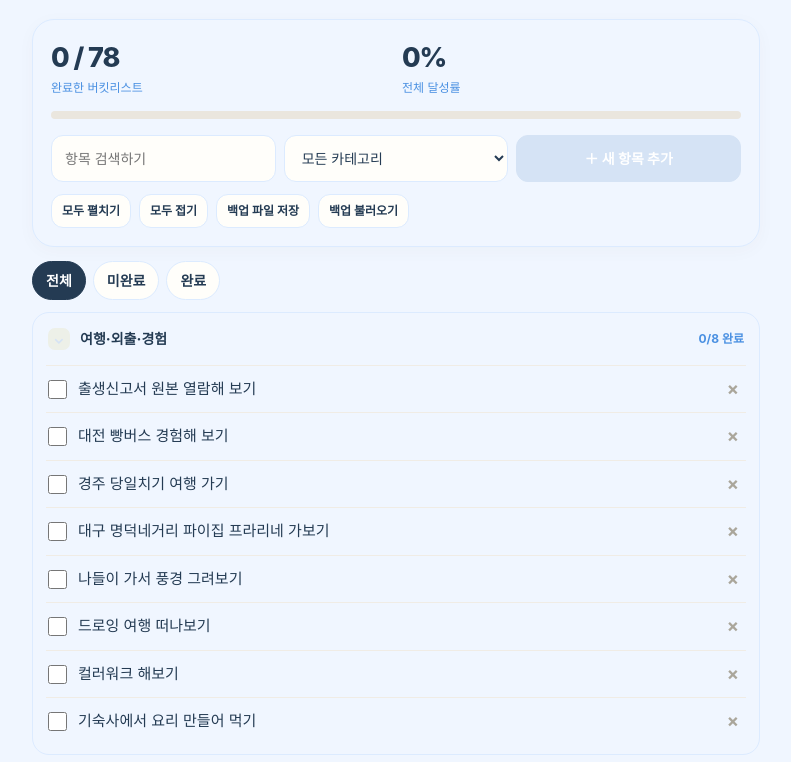
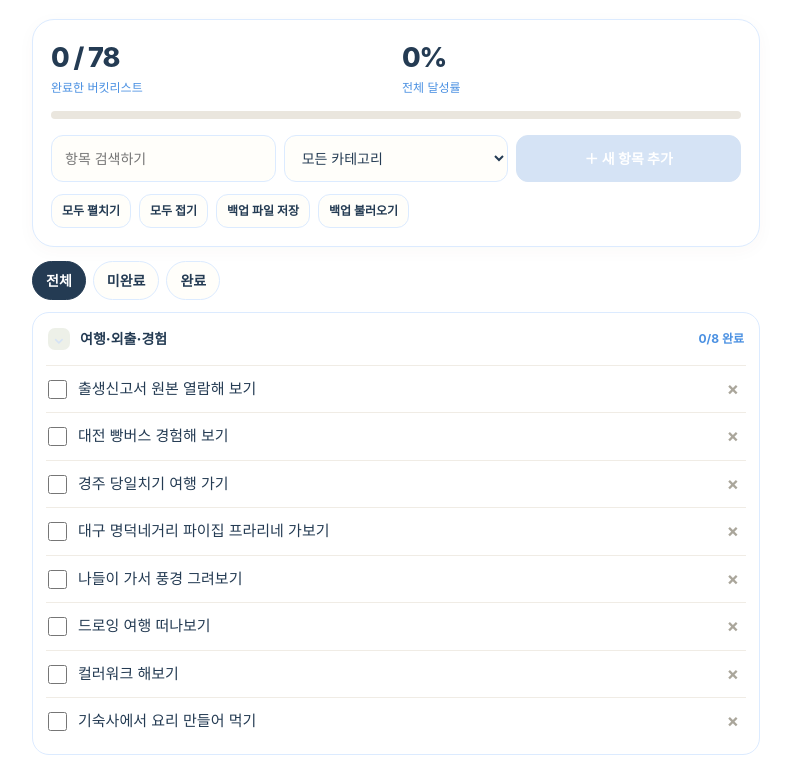
Before and after one commit to kimsujin0420/my-bucket-list, a plain HTML site: page index.html in a window 1280 px wide. Shown: the part 155-917 px from the top of the page, without its empty margins (244-1035 px from the left). Drawn offline with Linux system fonts and the light colour scheme.

Commit message:
Change background color to white in index.html

```diff
--- a/index.html
+++ b/index.html
@@ -6,7 +6,7 @@
 <meta name="theme-color" content="#f6f3ee">
 <title>나의 버킷리스트</title>
 <style>
-:root{--bg:#F0F6FF;--card:##ffffff;--ink:#243B53;--muted:#4A90E2;--line:#DCEBFF;--accent:#D5E3F5;--soft:#edf0e8;--gold:#d8b66a}
+:root{--bg:#ffffff;--card:#ffffff;--ink:#243B53;--muted:#4A90E2;--line:#DCEBFF;--accent:#D5E3F5;--soft:#edf0e8;--gold:#d8b66a}
 *{box-sizing:border-box}body{margin:0;background:var(--bg);color:var(--ink);font-family:-apple-system,BlinkMacSystemFont,"Apple SD Gothic Neo","Noto Sans KR",sans-serif;line-height:1.5}
 main{max-width:760px;margin:auto;padding:24px 16px calc(40px + env(safe-area-inset-bottom))}
 header{padding:18px 4px 22px}.eyebrow{font-size:12px;letter-spacing:.13em;color:var(--accent);font-weight:800}.heading{font-size:30px;line-height:1.2;margin:8px 0;font-weight:850;letter-spacing:-.04em}.subtitle{color:var(--muted);font-size:14px}
```
